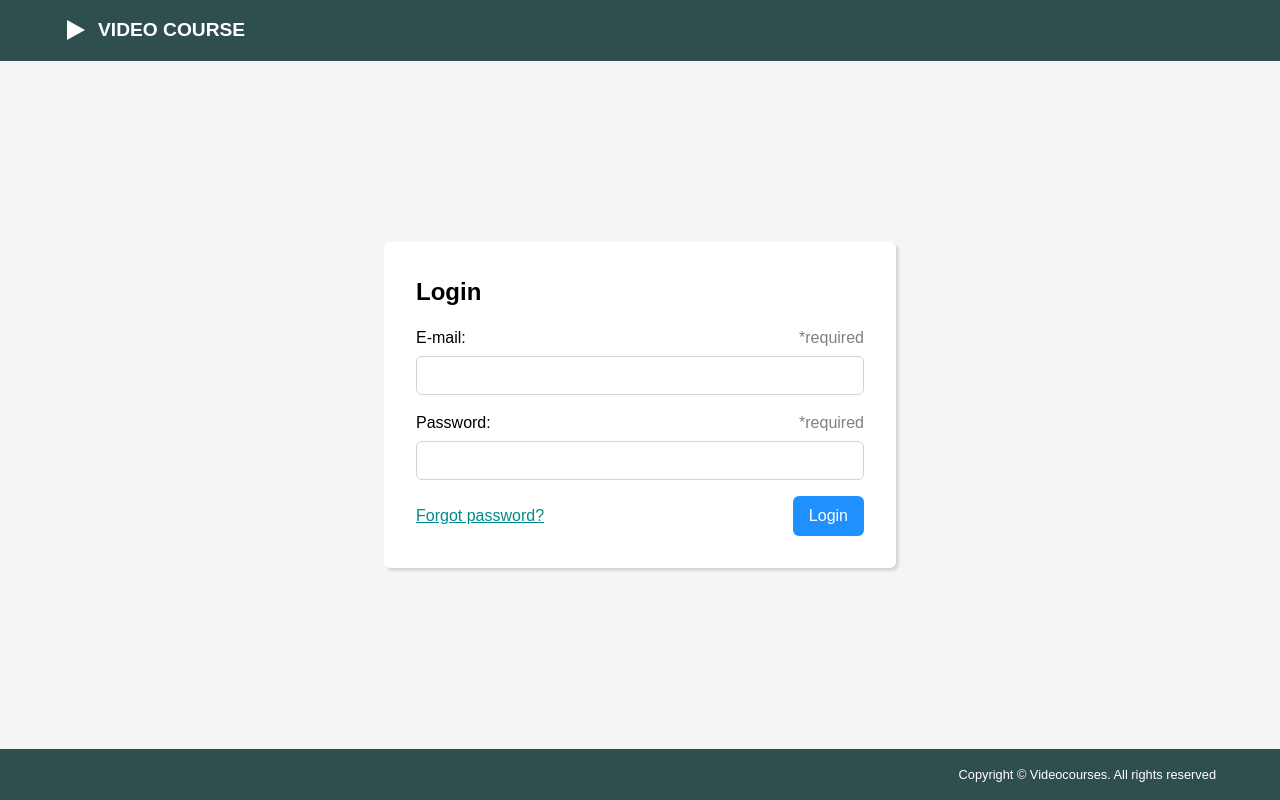
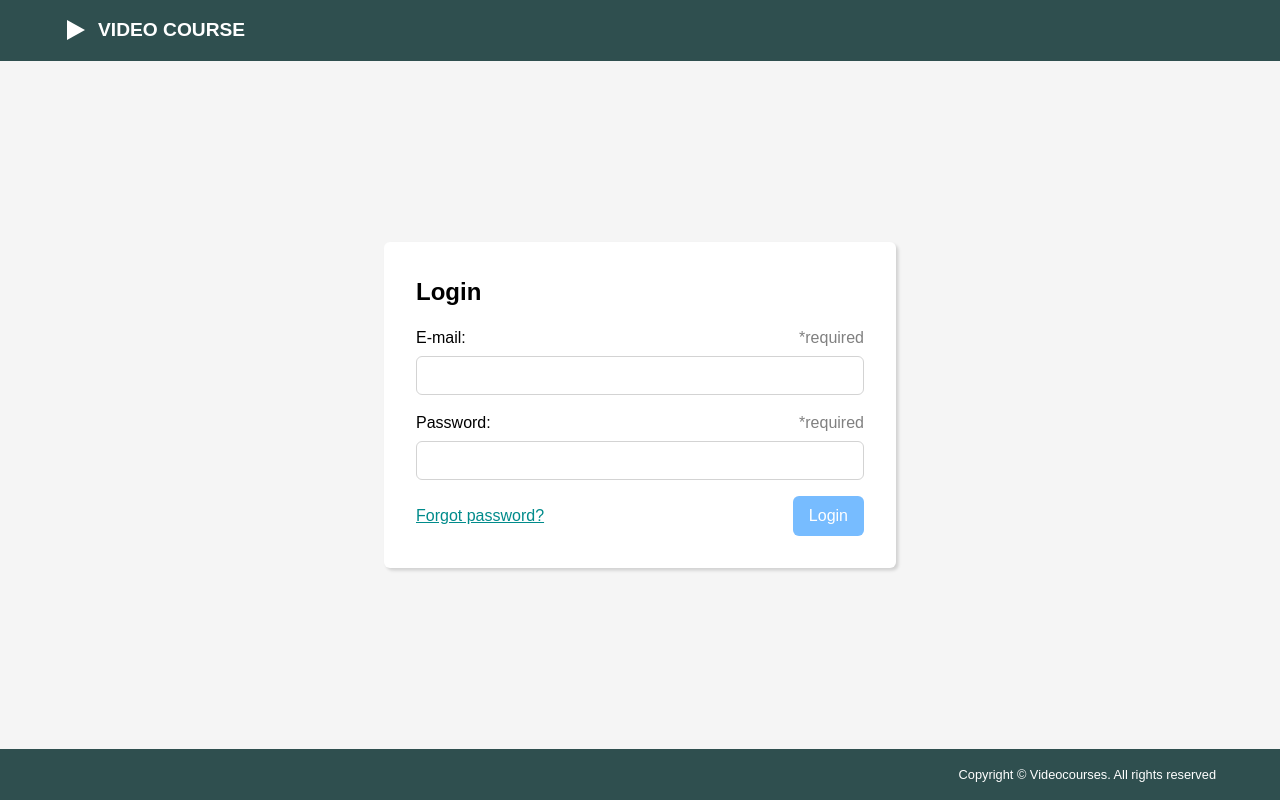
Before and after one commit to SavouryGin/angular-video-courses, an Angular app: page /login in a window 1280 px wide. Built offline with nearby package versions, Linux system fonts and the light colour scheme.

Commit message:
test: add more unit tests

```diff
--- a/src/app/components/button/button.component.html
+++ b/src/app/components/button/button.component.html
@@ -1 +1,8 @@
-<button (click)="handleClick()" class="button">{{ text }}</button>
+<button
+  (click)="handleClick()"
+  [disabled]="disabled"
+  class="button"
+  [ngClass]="{ 'button--disabled': disabled }"
+>
+  <span>{{ text }}</span>
+</button>
--- a/src/app/components/button/button.component.scss
+++ b/src/app/components/button/button.component.scss
@@ -10,4 +10,9 @@
     filter: brightness(120%);
     box-shadow: rgba(0, 0, 0, 0.15) 2.4px 2.4px 3.2px;
   }
+
+  &--disabled {
+    pointer-events: none;
+    opacity: 0.6;
+  }
 }
--- a/src/app/components/button/button.component.ts
+++ b/src/app/components/button/button.component.ts
@@ -7,9 +7,12 @@ import { Component, Input, Output, EventEmitter } from '@angular/core';
 })
 export class ButtonComponent {
   @Input() text: string = '';
+  @Input() disabled: boolean = false;
   @Output() onClick = new EventEmitter<void>();
 
   handleClick() {
-    this.onClick.emit();
+    if (!this.disabled) {
+      this.onClick.emit();
+    }
   }
 }
--- a/src/app/components/login-page/login-page.component.html
+++ b/src/app/components/login-page/login-page.component.html
@@ -33,6 +33,7 @@
         text="Login"
         (click)="handleLogin()"
         class="login-container_button"
+        [disabled]="!email || !password"
       ></app-button>
     </div>
   </div>
```
Also changed, not shown: 1 other file (tests, documents, lock files or other folders).
